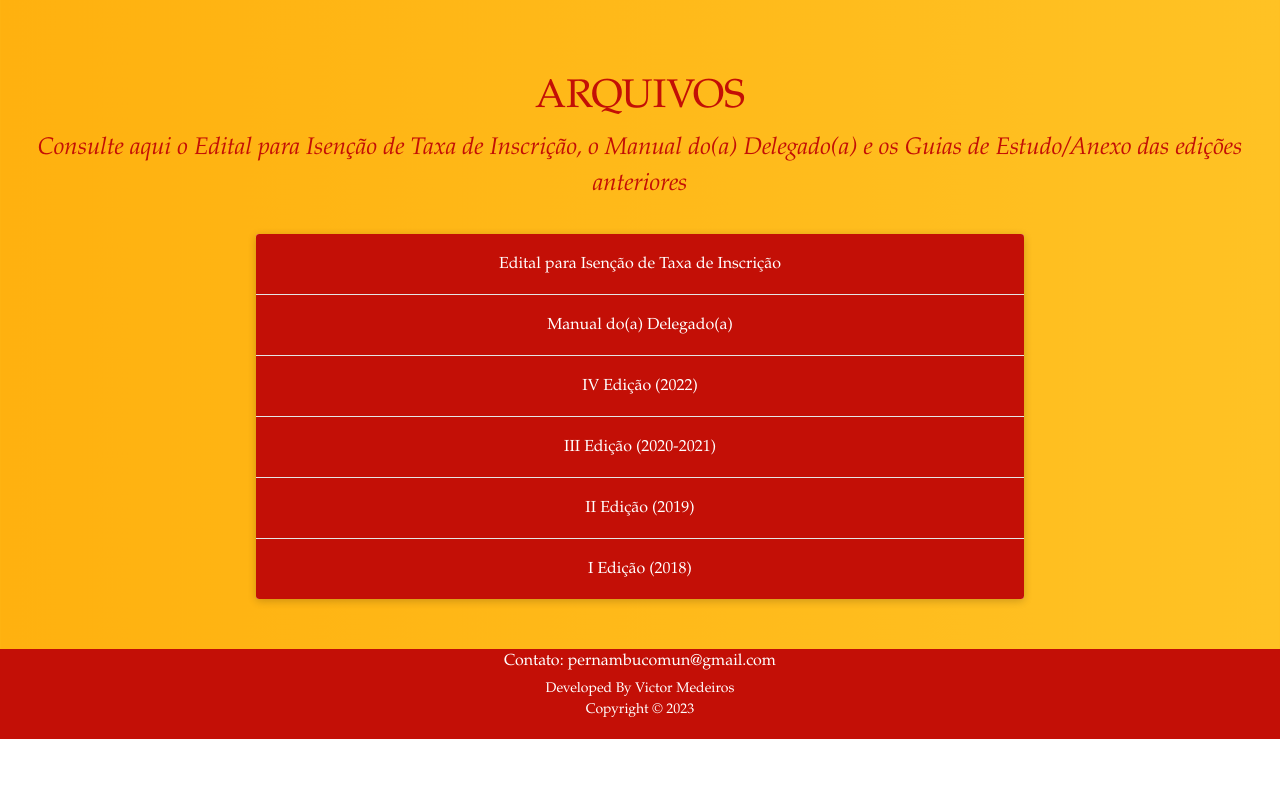
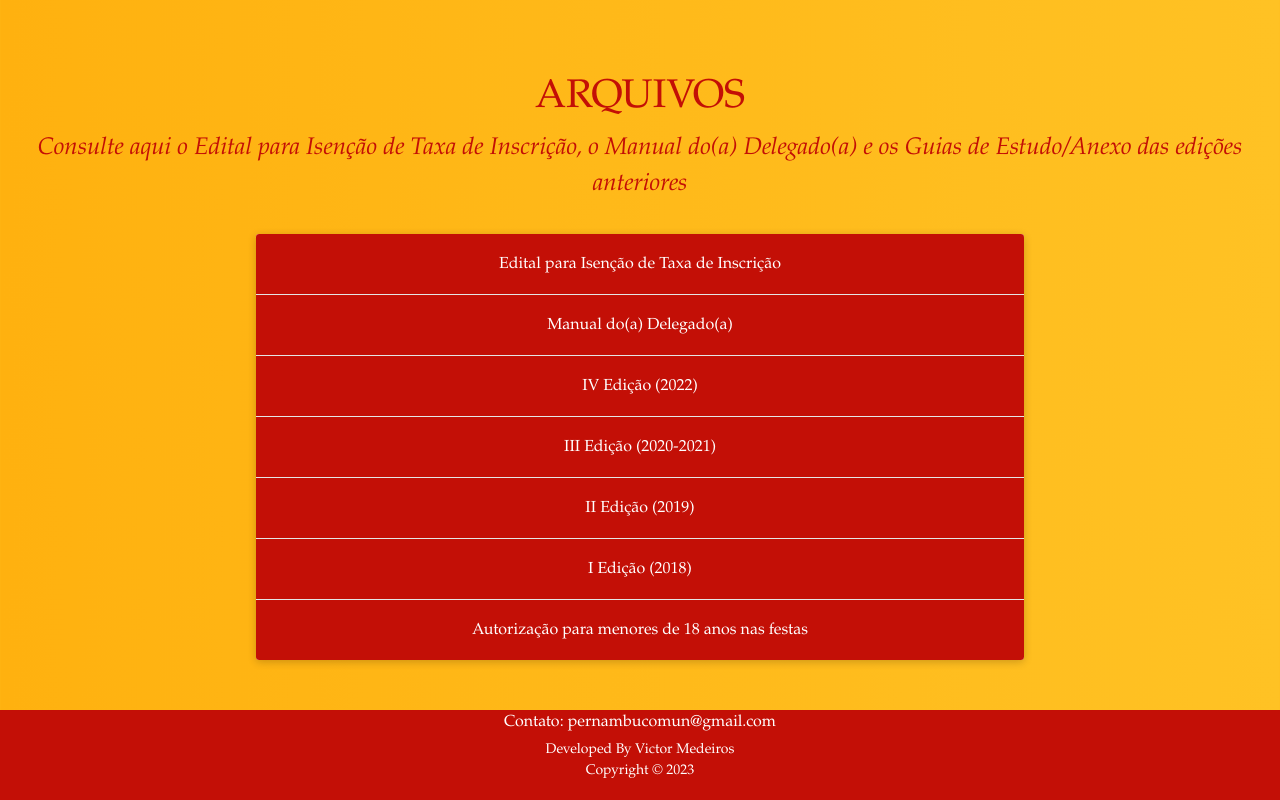
Before and after one commit to pe-mun/webui, a React (Vite) app: page / in a window 1280 px wide. Shown: the part 4384-5184 px from the top of the page. Before the commit the page ends 5123 px from the top, so only its background shows below. Built offline with nearby package versions, Linux system fonts and the light colour scheme.

Commit message:
links guia de regras GRU / +18
Signed-off-by: Lucas Cavalcante <5858507+lcavalcante@users.noreply.github.com>

```diff
--- a/src/components/Committes.tsx
+++ b/src/components/Committes.tsx
@@ -158,6 +158,7 @@ function ModalGRU(props: any) {
             <div className={styles.container}>
                 <a href="https://drive.google.com/file/d/1MZdVEopddjL5BmlOojMtO-hfhBEztCdK/view?usp=sharing" target="blank" className={styles.btn} >Guia Estudos</a>
                 <a href="https://drive.google.com/file/d/15l64L4FyAGEXeQHLTwiL7zHO3rh_cQro/view?usp=sharing" target="blank" className={styles.btn} >Guia Anexo</a>
+                <a href="https://drive.google.com/file/d/1Y-Ymkw1Bc5dofoFvtQFMzUDNkoVDTYXJ/view?usp=sharing" target="blank" className={styles.btn} >Guia de Regras</a>
             </div>
             <hr />
             <div className={styles.container}>
--- a/src/components/File.tsx
+++ b/src/components/File.tsx
@@ -304,6 +304,23 @@ export function File() {
                     </div>
                   </AccordionItemPanel>
                 </AccordionItem>
+                <AccordionItem uuid="item-7" onClick={() => onAccordionButtonClick("item-7")} >
+                  <AccordionItemButton className={styles.accordion__button}>
+                      Autorização para menores de 18 anos nas festas
+                  </AccordionItemButton>
+                  <AccordionItemPanel className={styles.accordion__panel_1advw_133}>
+                    <div className={styles.nested}>
+                      <Accordion allowZeroExpanded>
+                        <AccordionItem uuid="nested-item-1" onClick={() => onAccordionButtonClick("nested-item-1")}>
+                          <AccordionItemButton className={styles.accordion__button}>
+                            <a className={styles.a} href="https://drive.google.com/file/d/16u55EbZJh5AP5O0G1JON8q4aziTWBQUH/view?usp=sharing" target='_blank'>DECLARAÇÃO DE PAIS OU RESPONSÁVEIS PARA MENORES (FESTAS)</a>
+                          </AccordionItemButton>
+                        </AccordionItem>
+                      </Accordion>
+                    </div>
+                  </AccordionItemPanel>
+                </AccordionItem>
+
               </Accordion>
             </div>
       </div>
```
